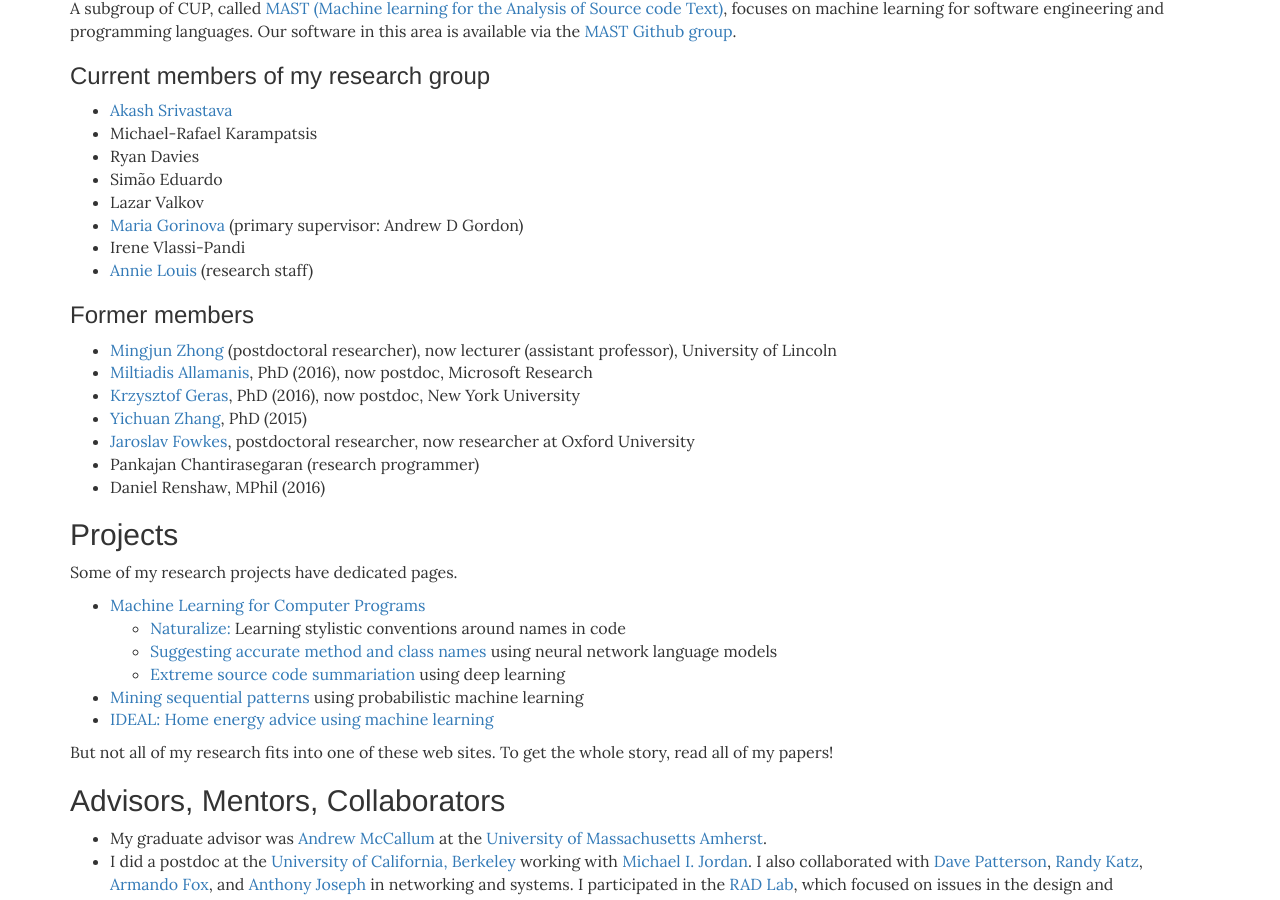
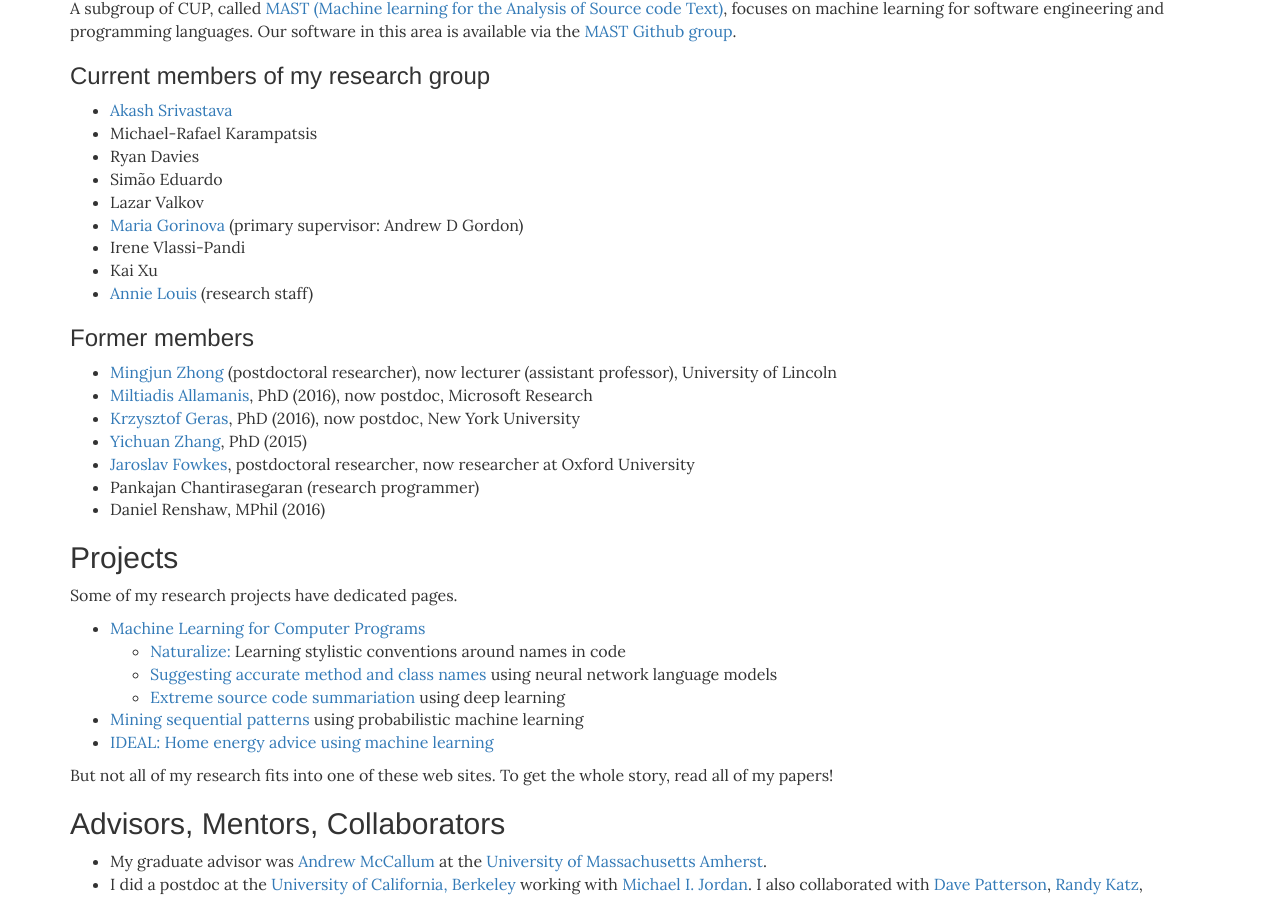
Before and after one commit to casutton/homepage.csutton, a Jekyll site: the page built from index.md, in a window 1280 px wide and 900 px high, scrolled down 1377 px. Built offline with Jekyll 4.4.1, drawn with Linux system fonts in a browser that asks for light colours; nearby versions of some CDN libraries.

Commit message:
add phd student

```diff
--- a/index.md
+++ b/index.md
@@ -131,6 +131,7 @@ Our software in this area is available via the <a href="https://github.com/mast-
   <li>Lazar Valkov</li>
   <li><a href="http://homepages.inf.ed.ac.uk/s1207807/">Maria Gorinova</a> (primary supervisor: Andrew D Gordon)</li>
   <li>Irene Vlassi-Pandi</li>
+  <li>Kai Xu</li>
   <li><a href="http://privatewww.essex.ac.uk/~aplouis/">Annie Louis</a> (research staff)</li>
 </ul>
 
```
